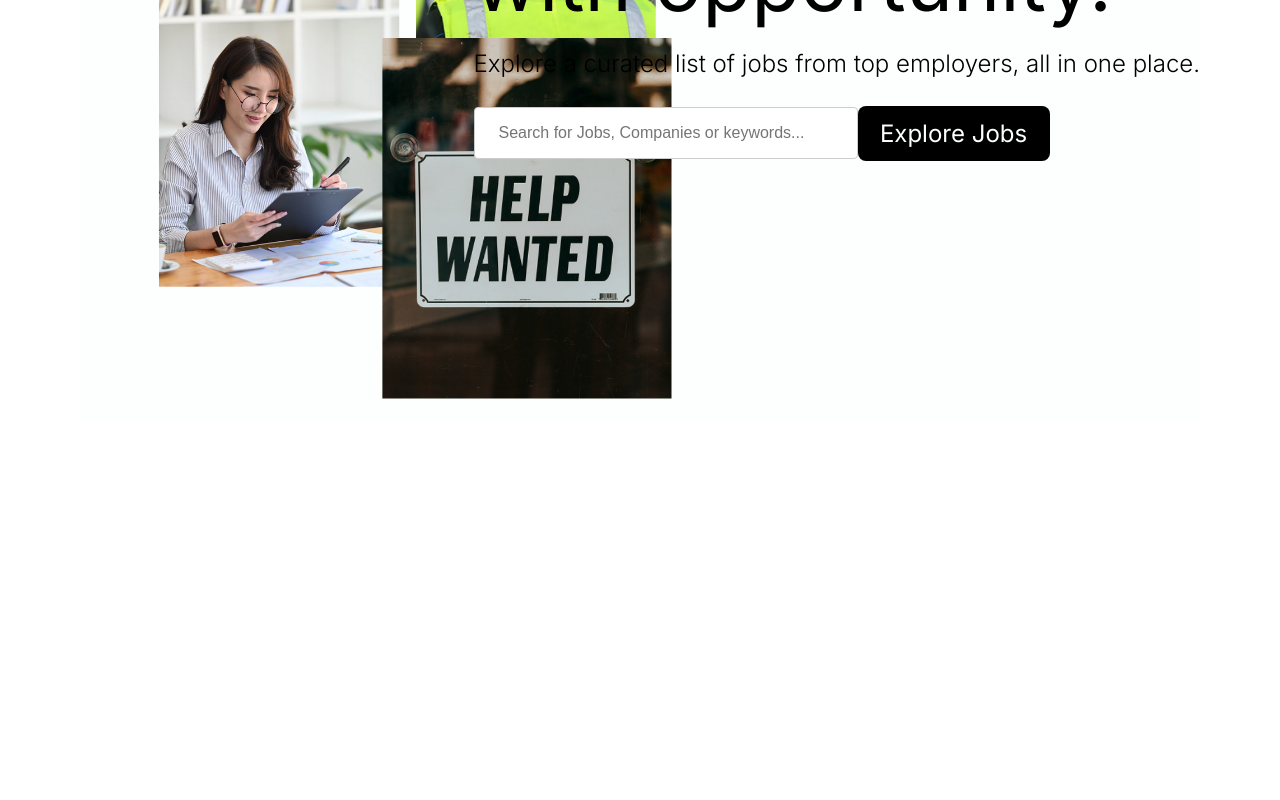
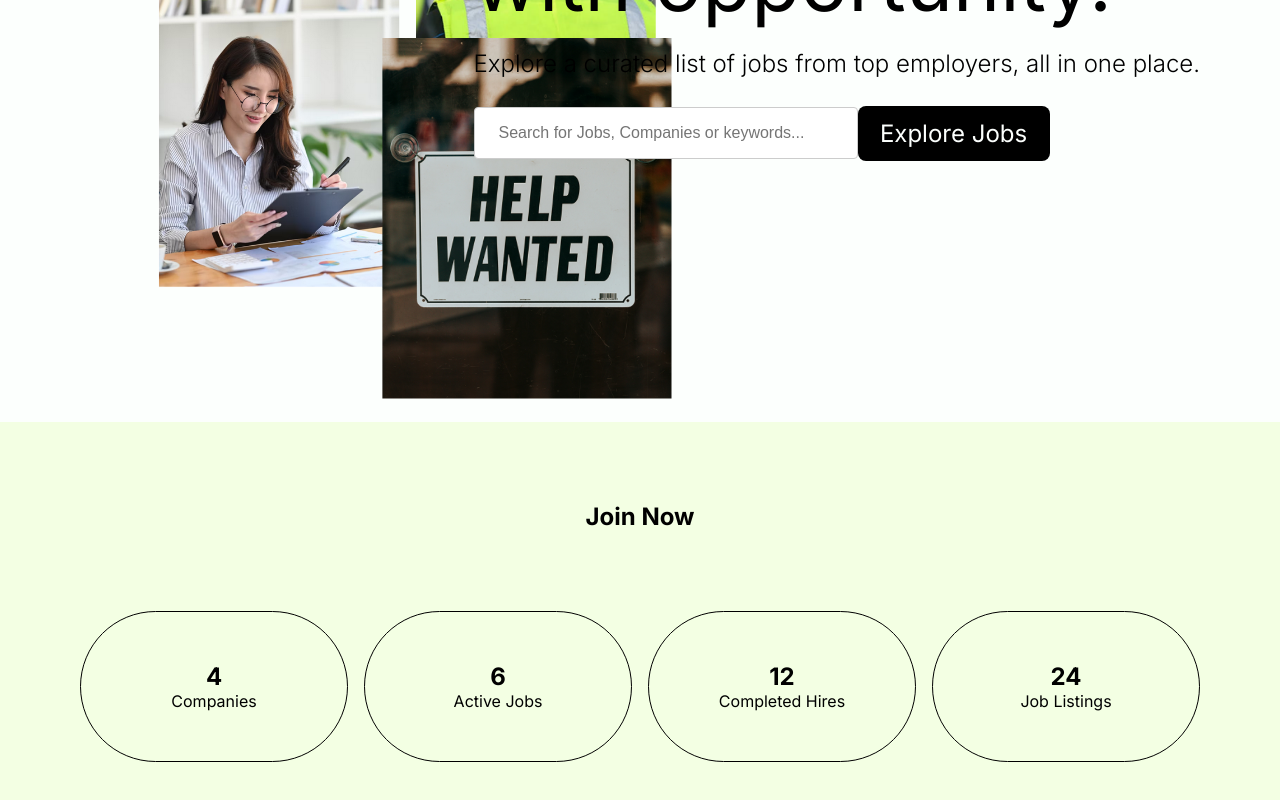
Before and after one commit to efe-ct/jobhive, a React (Vite) app: page / in a window 1280 px wide. Shown: the part 378-1178 px from the top of the page. Before the commit the page ends 800 px from the top, so only its background shows below. Built offline with nearby package versions, Linux system fonts and the light colour scheme.

Commit message:
home page minor fixes

```diff
--- a/src/components/Navbar.css
+++ b/src/components/Navbar.css
@@ -21,7 +21,6 @@ header {
   margin: 0 var(--margin);
   justify-content: space-between;
 }
-
 .navbar span {
   gap: var(--nav-gap);
 }
--- a/src/data/content.js
+++ b/src/data/content.js
@@ -64,3 +64,27 @@ export const heroImages = [
     //     height: "515px",
     // },
 ]
+
+// this json data was generated on https://www.mockaroo.com/
+export const statisticReport = [
+    {
+        id: 0,
+        content: "Companies",
+        stats: 4,
+    },
+    {
+        id: 1,
+        content: "Active Jobs",
+        stats: 6,
+    },
+    {
+        id: 2,
+        content: "Completed Hires",
+        stats: 12,
+    },
+    {
+        id: 3,
+        content: "Job Listings",
+        stats: 24,
+    },
+]
--- a/src/index.css
+++ b/src/index.css
@@ -20,7 +20,8 @@
 
 
   /* CSS HEX */
-  --viridian: #6b9080ff;
+  --viridian: #f3ffe3;
+  /* --viridian: #6b9080ff; */
   --raisin-black: #272727ff;
   --wisteria: #cb9fd2ff;
   --white: #fcfffdff;
@@ -82,30 +83,33 @@ body {
   cursor: pointer
 }
 
-#body {
+section {
   padding: 0 var(--margin);
 }
 
 /* Hero Section */
 #hero {
-  position: relative;
-  height: 90vh;
-  overflow: hidden;
-  /* overflow: hidden; hides the image remains */
-
   color: black;
+  display: flex;
+  justify-content: space-between;
+  min-height: clamp(500px, 90vh, 800px);
 }
 
 /* height: 1031px; w=687 */
 
 #heroImage {
-  display: block;
-  position: relative;
+  display: inline-block;
+  /* position: relative; */
   transform-origin: top left;
   transform: scale(0.7);
   /* left: clamp(1%, 50vw, 90%); */
   /* left: calc(clamp(0%, 50vw, 60vw) - (50% * 0.2)); */
 }
+
+#hero::after {
+  border-bottom: 100px solid #000000;
+} /*just giving some page before and after each section*/
+
 
 .image {
   position: absolute;
@@ -136,3 +140,44 @@ body {
 
 
 /* Hero Section */
+
+/* Statistics Section */
+#statistics {
+  background-color: var(--accent-1);
+  color: var(--text-color);
+  padding-top: 5em;
+
+  h1 {
+    text-align: center;
+  }
+
+.stats__grid {
+  /* Default style for desktops (primary layout) */
+  display: grid;
+  grid-template-columns: repeat(4, 1fr);
+  padding: 5em 0;
+  gap: clamp(10px, 1rem, 20px);
+}
+
+.stats__card {
+  border: 1px solid var(--text-color);
+  cursor: pointer;
+  border-radius: 10em;
+  text-align: center;
+  padding: 50px 10px;
+}
+
+.stats__card:hover {
+  background-color: var(--bg-emphasis-color);
+  color: var(--text-emphasis-color);
+}
+}
+/* Media query for tablets and phones (max-width: 768px) */
+@media (max-width: 768px) {
+  .stats__grid {
+    /* Styles to change the layout for smaller screens */
+    grid-template-columns: 1fr;
+  }
+}
+
+  /* Statistics Section */
--- a/src/pages/Home.jsx
+++ b/src/pages/Home.jsx
@@ -2,13 +2,12 @@ import React from 'react'
 import { LinkEmphasized, SearchButton } from '@/components/UIComponents'
 import { heroImages } from '@/data/content'
 import '@/index.css'
+import { statisticReport } from '../data/content'
 
 const Home = ({ handleSearch }) => {
   return (
     <>
       <section id="hero">
-        {/* div containing caption and image (layout) */}
-        <div style={{display: 'flex', justifyContent: 'space-between'}}>
         <div id="heroImage">
           {heroImages.map((image) => (
             <div style={{ zIndex: image.layer, inset: image.inset }} className="image" key={image.id} >
@@ -30,10 +29,17 @@ const Home = ({ handleSearch }) => {
             <LinkEmphasized className="btn-cta" style={{ fontSize: '1.5rem' }} href="" color="black" title="Explore Jobs" />
           </div>
         </div>
-        </div>
       </section>
       <section id="statistics">
-        <h1></h1>
+        <h1>Join Now</h1>
+        <div className="stats__grid">
+          {statisticReport.map((stats) => (
+            <div className="stats__card" key={stats.id}>
+              <h1>{stats.stats}</h1>
+              <span>{stats.content}</span>
+            </div>
+          ))}
+        </div>
       </section>
     </>
   )
```
Lines whose indentation alone changed are shown as unchanged.
